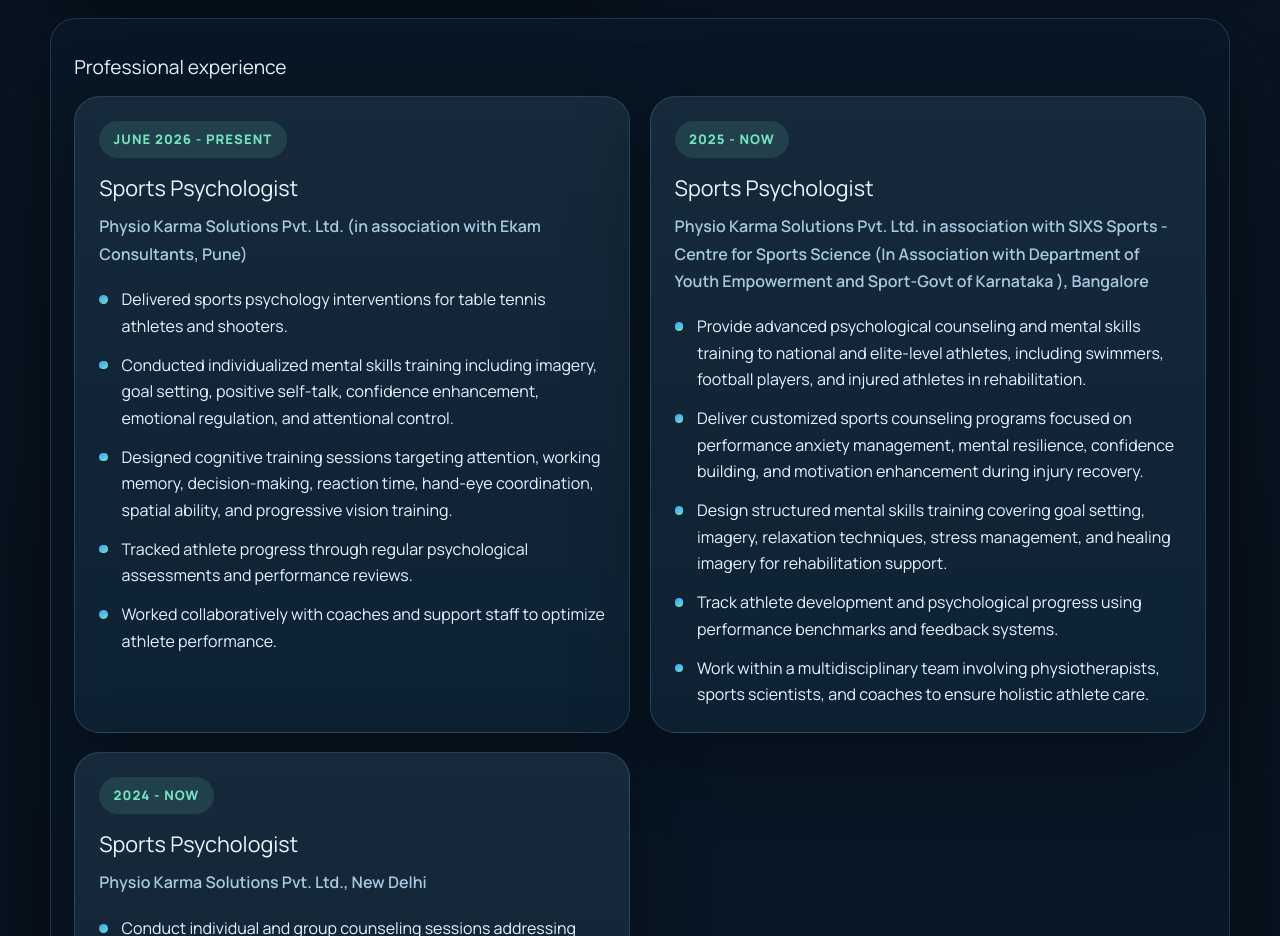
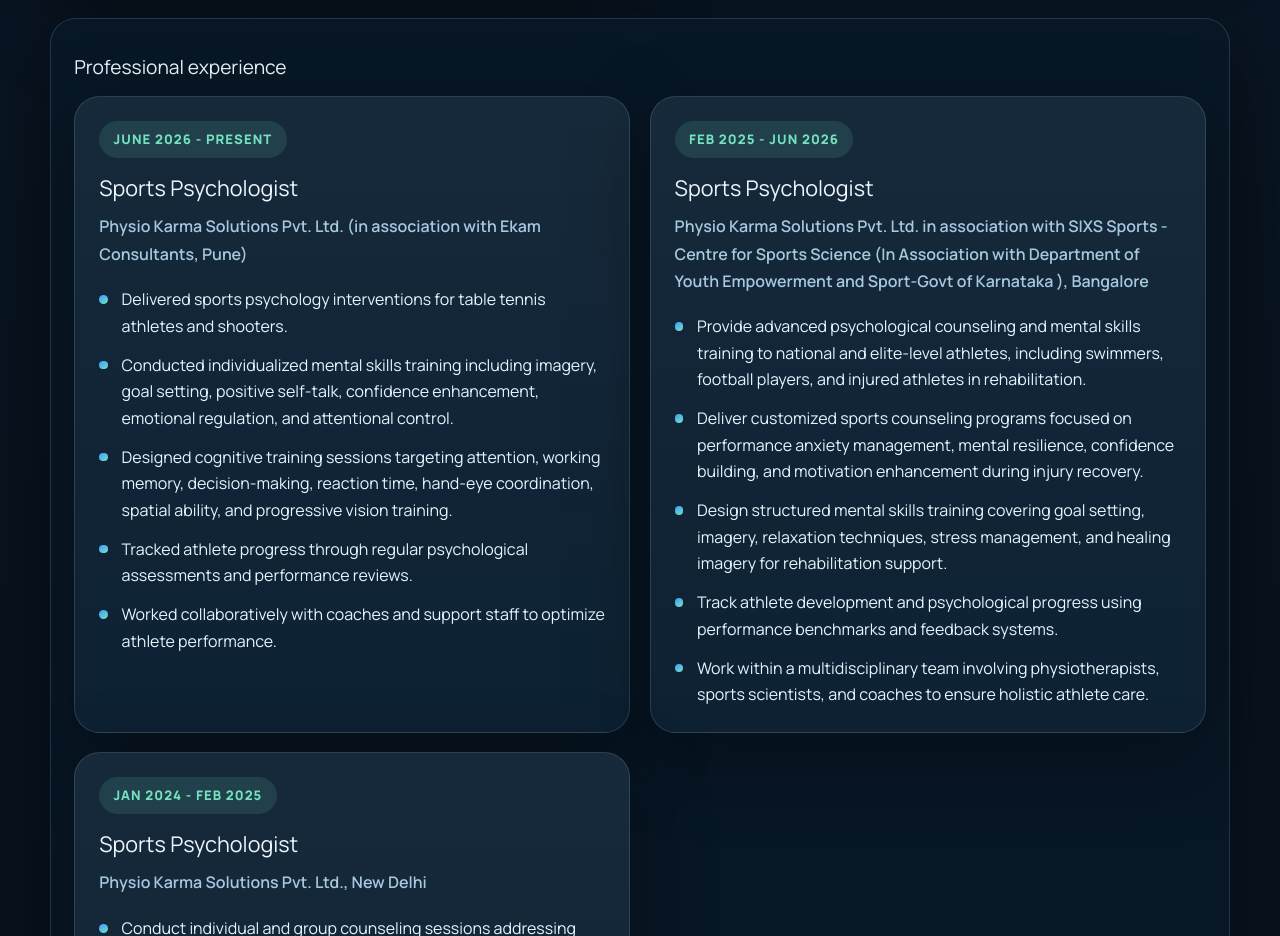
Before and after one commit to puttavijaykumar/Sangameshwar_Portfolio_Website, a React (Vite) app: page / in a window 1280 px wide. Shown: the part 3696-4632 px from the top of the page. Built offline with nearby package versions, Linux system fonts and the light colour scheme.

Commit message:
Update Bangalore and Delhi experience date ranges

```diff
--- a/src/siteConfig.js
+++ b/src/siteConfig.js
@@ -118,7 +118,7 @@ export const defaultSiteContent = {
         role: 'Sports Psychologist',
         organization:
           'Physio Karma Solutions Pvt. Ltd. in association with SIXS Sports - Centre for Sports Science (In Association with Department of Youth Empowerment and Sport-Govt of Karnataka ), Bangalore',
-        years: '2025 - Now',
+        years: 'Feb 2025 - Jun 2026',
         highlights: [
           'Provide advanced psychological counseling and mental skills training to national and elite-level athletes, including swimmers, football players, and injured athletes in rehabilitation.',
           'Deliver customized sports counseling programs focused on performance anxiety management, mental resilience, confidence building, and motivation enhancement during injury recovery.',
@@ -130,7 +130,7 @@ export const defaultSiteContent = {
       {
         role: 'Sports Psychologist',
         organization: 'Physio Karma Solutions Pvt. Ltd., New Delhi',
-        years: '2024 - Now',
+        years: 'Jan 2024 - Feb 2025',
         highlights: [
           'Conduct individual and group counseling sessions addressing performance anxiety, motivation, stress, emotional regulation, and mental health challenges faced by athletes.',
           'Design and implement structured mental skills training programs to enhance focus, concentration, goal setting, confidence, and mental toughness.',
```
